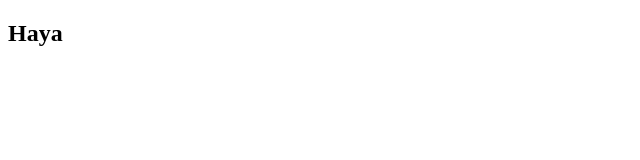
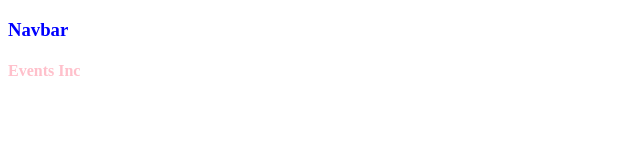
Before and after one commit to jamesbeamie/Events, a React (Create React App) app: page /home in a window 1280 px wide. Shown: the top 160 px of the page, without its empty margins (0-640 px from the left). Built offline with nearby package versions, Linux system fonts and the light colour scheme.

Commit message:
React router

```diff
--- a/package.json
+++ b/package.json
@@ -8,6 +8,8 @@
     "@testing-library/user-event": "^7.2.1",
     "react": "^16.13.0",
     "react-dom": "^16.13.0",
+    "react-router": "^5.1.2",
+    "react-router-dom": "^5.1.2",
     "react-scripts": "3.4.0"
   },
   "scripts": {
--- a/src/assets/styles/index.css
+++ b/src/assets/styles/index.css
@@ -1,13 +1,13 @@
 body {
   margin: 0;
-  font-family: -apple-system, BlinkMacSystemFont, 'Segoe UI', 'Roboto', 'Oxygen',
-    'Ubuntu', 'Cantarell', 'Fira Sans', 'Droid Sans', 'Helvetica Neue',
+  font-family: -apple-system, BlinkMacSystemFont, "Segoe UI", "Roboto", "Oxygen",
+    "Ubuntu", "Cantarell", "Fira Sans", "Droid Sans", "Helvetica Neue",
     sans-serif;
   -webkit-font-smoothing: antialiased;
   -moz-osx-font-smoothing: grayscale;
 }
 
 code {
-  font-family: source-code-pro, Menlo, Monaco, Consolas, 'Courier New',
+  font-family: source-code-pro, Menlo, Monaco, Consolas, "Courier New",
     monospace;
 }
--- /dev/null
+++ b/src/assets/styles/landingPage.css
@@ -0,0 +1,6 @@
+body {
+  /* color: red; */
+}
+h4 {
+  color: pink;
+}
--- /dev/null
+++ b/src/assets/styles/navbar.css
@@ -0,0 +1,6 @@
+body {
+  /* color: blue; */
+}
+h3 {
+  color: blue;
+}
--- a/src/components/App.js
+++ b/src/components/App.js
@@ -1,9 +1,15 @@
 import React from "react";
+import { Route, Switch } from "react-router-dom";
+import LandingPage from "./LandingPage";
+import Navbar from "./commonComponents/Navbar";
 
 function App() {
   return (
-    <div className='App'>
-      <h2>Haya</h2>
+    <div>
+      <Navbar />
+      <Switch>
+        <Route path='/home' component={LandingPage} />
+      </Switch>
     </div>
   );
 }
--- /dev/null
+++ b/src/components/LandingPage.js
@@ -0,0 +1,14 @@
+import React, { Component } from "react";
+import "../assets/styles/landingPage.css";
+
+export class LandingPage extends Component {
+  render() {
+    return (
+      <div>
+        <h4>Events Inc</h4>
+      </div>
+    );
+  }
+}
+
+export default LandingPage;
--- /dev/null
+++ b/src/components/commonComponents/Navbar.js
@@ -0,0 +1,14 @@
+import React, { Component } from "react";
+import "../../assets/styles/navbar.css";
+
+export class Navbar extends Component {
+  render() {
+    return (
+      <div>
+        <h3>Navbar</h3>
+      </div>
+    );
+  }
+}
+
+export default Navbar;
--- a/src/index.js
+++ b/src/index.js
@@ -1,11 +1,11 @@
 import React from "react";
 import ReactDOM from "react-dom";
+import { BrowserRouter } from "react-router-dom";
 import App from "./components/App";
-import * as serviceWorker from "./serviceWorker";
 
-ReactDOM.render(<App />, document.getElementById("root"));
-
-// If you want your app to work offline and load faster, you can change
-// unregister() to register() below. Note this comes with some pitfalls.
-// Learn more about service workers: https://bit.ly/CRA-PWA
-serviceWorker.unregister();
+ReactDOM.render(
+  <BrowserRouter>
+    <App />
+  </BrowserRouter>,
+  document.getElementById("root")
+);
```
Also changed, not shown: 1 other file (tests, documents, lock files or other folders).
